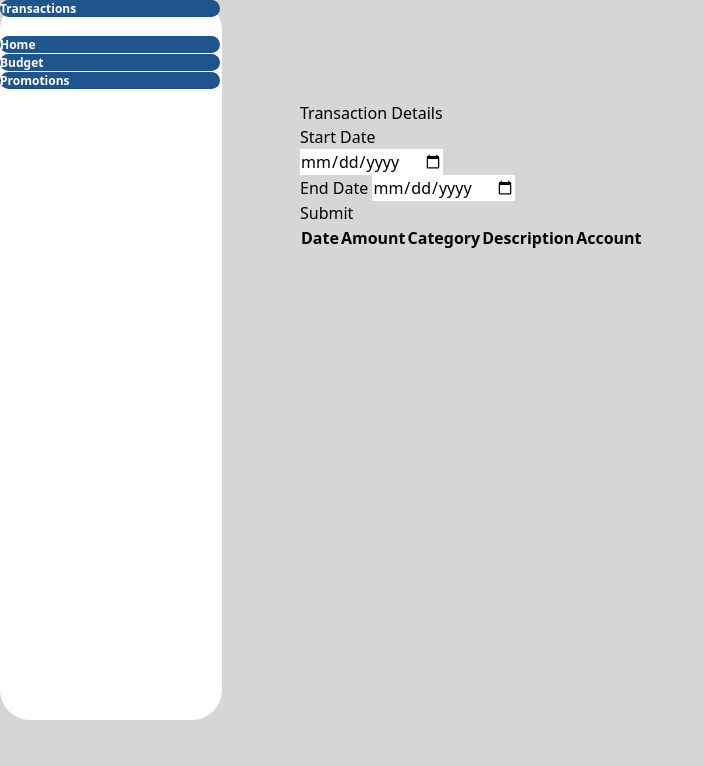
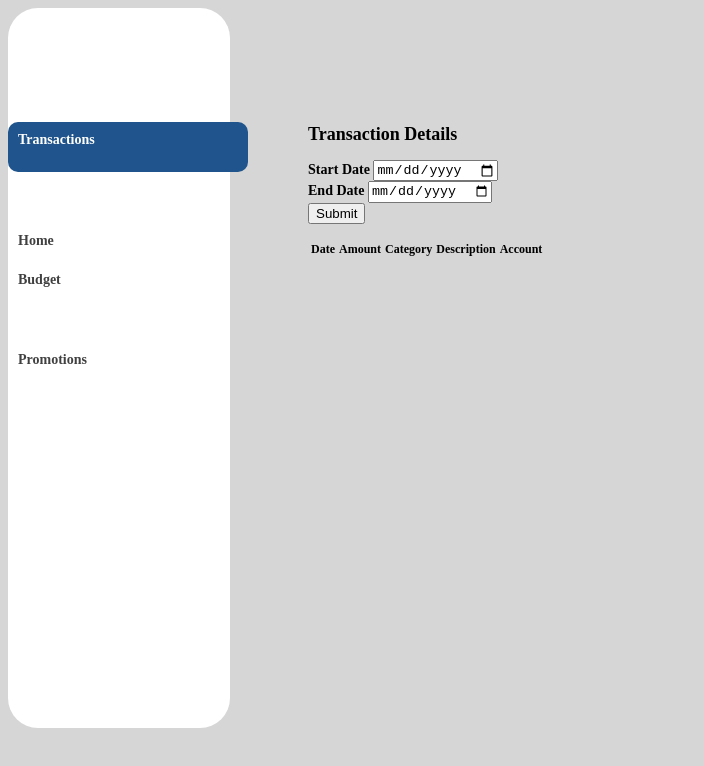
Before and after one commit to Michael-Siglap/nus-pay, a website: page transactions.html in a window 1280 px wide. Shown: the whole page, without its empty margins (0-704 px from the left). Drawn offline with Linux system fonts and the light colour scheme; files that its build step writes are made by us from their sources.

Commit message:
Amended transaction styles

```diff
--- a/transactions.html
+++ b/transactions.html
@@ -3,29 +3,24 @@
   <head>
     <meta charset="utf-8" />
     <meta name="viewport" content="width=device-width, initial-scale=1.0" />
-    <link href="/dist/output.css" rel="stylesheet">
+    <!-- <link href="/dist/output.css" rel="stylesheet"> -->
     <!-- <title>NUS Pay</title> -->
     <!-- <script src="https://cdn.tailwindcss.com"></script> -->
     <link href="transactionsstyle.css" rel="stylesheet">
 
 </head>
-  <body  style="width: 1280px; height: 720px; position: relative; overflow: hidden; background: #d6d6d6;"
-  >
+  <body style= "background-color: #d6d6d6;">
 
     <div class="column">
-     <div class="links">
-      <a href="#Transactions">Transactions</a>
+     <div class="links" >
+      <a href="#Transactions" class="link1">Transactions</a>
+      <br>
+      <a href="main.js" class="link2">Home</a>
         <br>
+      <a href="#budget" class="link3">Budget</a>
         <br>
-
-
-    <div class="other_links">
-      <a href="#main">Home</a>
-        <br>
-      <a href="#budget">Budget</a>
-        <br>
-      <a href="nuspay.html">Promotions</a>
-    </div></div></div>
+      <a href="nuspay.html" class="link4">Promotions</a>
+  </spam>
 
 
   <div class="container">
--- a/transactionsstyle.css
+++ b/transactionsstyle.css
@@ -13,7 +13,7 @@
     position: relative;
     overflow: hidden;
     background-color: rgba(214, 214, 214, 0.8);
-    } */
+    }
     /* width: 222px; height: 720px; position: absolute; left: -1px; top: -1px; border-radius: 30px; background: #fff;} */
     /* width: 220px; height: 40px; position: absolute; left: 15px; top: 101px; border-radius: 10px; background: #1f548c;} */
 
@@ -30,20 +30,31 @@
   background: #fff;
 }
 
-a.other_links{
-  width: 222px;
-  height: 720px;
-  text-align: left;
-  border-radius: 30px;
-  font-weight: 700;
-  font-size:12px;
-  color:rgba(0,0,0,0.75);
-}
+a.link1:link  {text-decoration: none; color: white; border-radius: 10px; top: 114px; background-color: #1f548c;
+  height: 30px; width: 220px; font-size: 14px; text-align: left; padding: 10px; position: absolute;}
+a.link1:visited {text-decoration: none; color: grey;}
+a.link1:hover {text-decoration: underline; color: red;}
+a.link1:active {text-decoration: none; color: white;}
 
-a:link, a:hover {
-  width: 220px; height: 17px; position: absolute; border-radius: 30px;
-  color: white; background-color: #1f548c;
-}
+a.link2:link  {text-decoration: none; color: rgba(0,0,0,0.75); top: 215px; border-radius: 30px; background-color: none;
+  height: 30px; font-size: 14px; text-align: left; padding: 10px; position: absolute;}
+a.link2:visited {text-decoration: none; color: grey;}
+a.link2:hover {text-decoration: underline; color: red;}
+a.link2:active {text-decoration: none; color: white;}
+
+a.link3:link  {text-decoration: none; color: rgba(0,0,0,0.75); top: 254px; border-radius: 30px; background-color: none;
+  height: 30px; font-size: 14px; text-align: left; padding: 10px; position: absolute;}
+a.link3:visited {text-decoration: none; color: grey;}
+a.link3:hover {text-decoration: underline; color: red;}
+a.link3:active {text-decoration: none; color: white;}
+
+a.link4:link  {text-decoration: none; color: rgba(0,0,0,0.75); top: 334px; border-radius: 30px; background-color: none;
+  height: 30px; font-size: 14px; text-align: left; padding: 10px; position: absolute;}
+a.link4:visited {text-decoration: none; color: grey;}
+a.link4:hover {text-decoration: underline; color: red;}
+a.link4:active {text-decoration: none; color: white;}
+
+
 
 .transaction_details
 {width: 220px; height: 40px; position: absolute; left: 300px; top: 101px; border-radius: 10px;}
@@ -52,7 +63,7 @@ a:link, a:hover {
 /*.h2
 /* {position: absolute; text-align: center; color: black;}
 
-/*.transaction_label
+.transaction_label
 {width: 220px; height: 40px; position: absolute; left: 15px; top: 101px; border-radius: 10px; background: #1f548c;}
 
 .home_label
```
